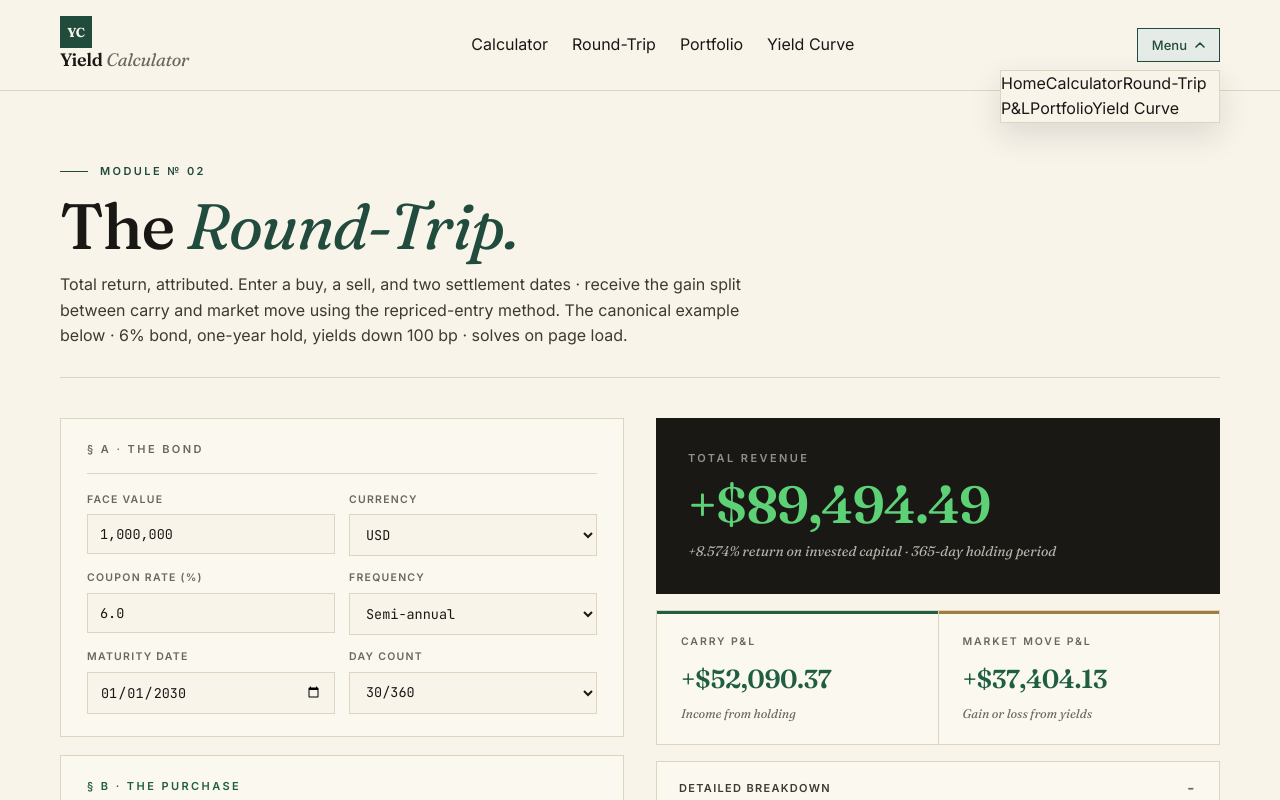
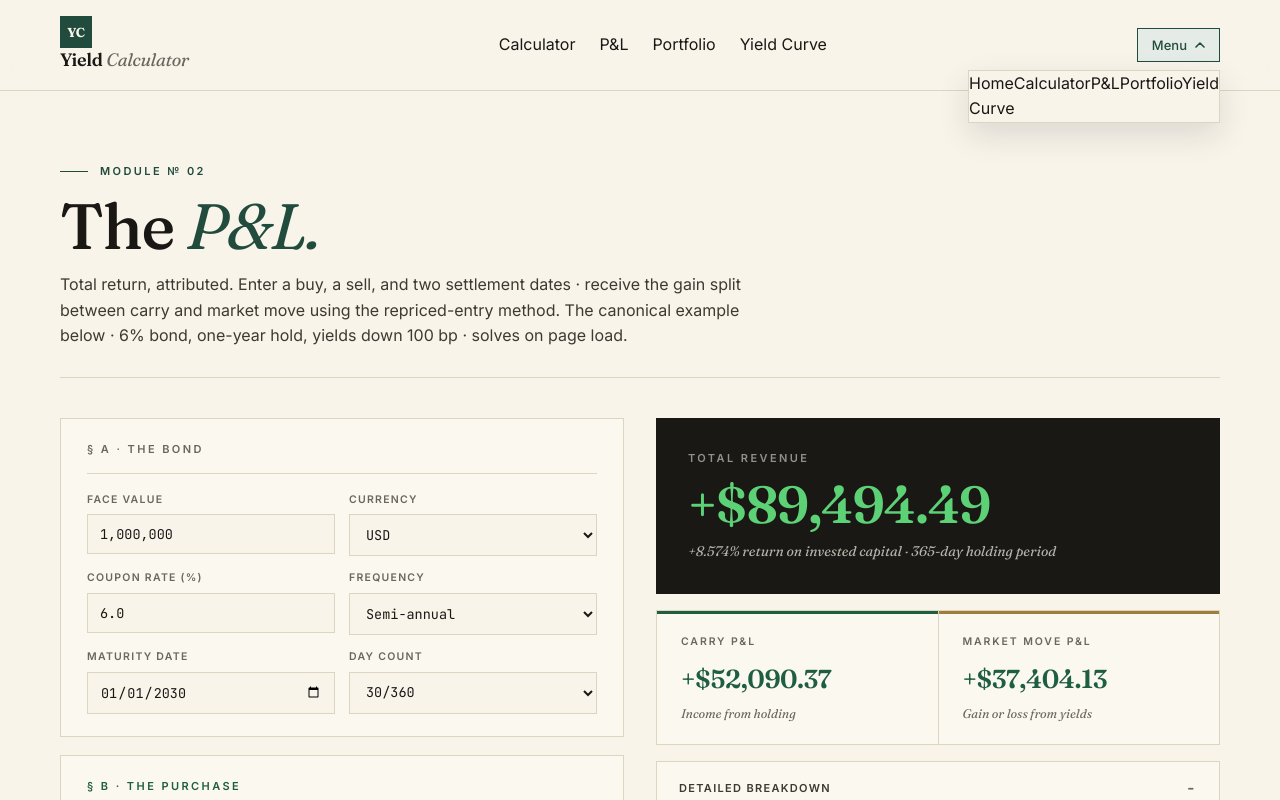
Before and after one commit to Garik725/Yield-Calculator, a Next.js app: page /revenue in a window 1280 px wide. Both pictures are taken after a click on the button "Menu". Shown: the top 800 px of the page. Built offline with nearby package versions, Linux system fonts and the light colour scheme.

Commit message:
Add files via upload
Rename Round-Trip to P&L; ensure Menu dropdown on all pages

```diff
--- a/pages/calc.js
+++ b/pages/calc.js
@@ -628,7 +628,7 @@ export default function Calc() {
           <Link href="/" className="pn-brand">Yield Calculator</Link>
           <div className="pn-modules">
             <Link href="/calc" className="pn-mod active">Calculator</Link>
-            <Link href="/revenue" className="pn-mod">Round-Trip</Link>
+            <Link href="/revenue" className="pn-mod">P&amp;L</Link>
             <Link href="/portfolio" className="pn-mod">Portfolio</Link>
             <Link href="/curve" className="pn-mod">Yield Curve</Link>
           </div>
@@ -643,7 +643,7 @@ export default function Calc() {
               <div className="nav-panel">
                 <Link href="/" className="np-link" onClick={() => setNavOpen(false)}>Home</Link>
                 <Link href="/calc" className="np-link active" onClick={() => setNavOpen(false)}>Calculator</Link>
-                <Link href="/revenue" className="np-link" onClick={() => setNavOpen(false)}>Round-Trip P&amp;L</Link>
+                <Link href="/revenue" className="np-link" onClick={() => setNavOpen(false)}>P&amp;L</Link>
                 <Link href="/portfolio" className="np-link" onClick={() => setNavOpen(false)}>Portfolio</Link>
                 <Link href="/curve" className="np-link" onClick={() => setNavOpen(false)}>Yield Curve</Link>
               </div>
--- a/pages/curve.js
+++ b/pages/curve.js
@@ -95,7 +95,7 @@ export default function Curve() {
           </Link>
           <nav className="hd-nav">
             <Link href="/calc" className="hd-link">Calculator</Link>
-            <Link href="/revenue" className="hd-link">Round-Trip</Link>
+            <Link href="/revenue" className="hd-link">P&amp;L</Link>
             <Link href="/portfolio" className="hd-link">Portfolio</Link>
             <Link href="/curve" className="hd-link active">Yield Curve</Link>
           </nav>
@@ -110,7 +110,7 @@ export default function Curve() {
               <div className="nav-panel">
                 <Link href="/" className="np-link" onClick={() => setNavOpen(false)}>Home</Link>
                 <Link href="/calc" className="np-link" onClick={() => setNavOpen(false)}>Calculator</Link>
-                <Link href="/revenue" className="np-link" onClick={() => setNavOpen(false)}>Round-Trip P&amp;L</Link>
+                <Link href="/revenue" className="np-link" onClick={() => setNavOpen(false)}>P&amp;L</Link>
                 <Link href="/portfolio" className="np-link" onClick={() => setNavOpen(false)}>Portfolio</Link>
                 <Link href="/curve" className="np-link active" onClick={() => setNavOpen(false)}>Yield Curve</Link>
               </div>
--- a/pages/portfolio.js
+++ b/pages/portfolio.js
@@ -385,7 +385,7 @@ export default function Portfolio() {
           </Link>
           <nav className="hd-nav">
             <Link href="/calc" className="hd-link">Calculator</Link>
-            <Link href="/revenue" className="hd-link">Round-Trip</Link>
+            <Link href="/revenue" className="hd-link">P&amp;L</Link>
             <Link href="/portfolio" className="hd-link active">Portfolio</Link>
             <Link href="/curve" className="hd-link">Yield Curve</Link>
           </nav>
@@ -400,7 +400,7 @@ export default function Portfolio() {
               <div className="nav-panel">
                 <Link href="/" className="np-link" onClick={() => setNavOpen(false)}>Home</Link>
                 <Link href="/calc" className="np-link" onClick={() => setNavOpen(false)}>Calculator</Link>
-                <Link href="/revenue" className="np-link" onClick={() => setNavOpen(false)}>Round-Trip P&amp;L</Link>
+                <Link href="/revenue" className="np-link" onClick={() => setNavOpen(false)}>P&amp;L</Link>
                 <Link href="/portfolio" className="np-link active" onClick={() => setNavOpen(false)}>Portfolio</Link>
                 <Link href="/curve" className="np-link" onClick={() => setNavOpen(false)}>Yield Curve</Link>
               </div>
--- a/pages/revenue.js
+++ b/pages/revenue.js
@@ -124,7 +124,7 @@ export default function Revenue() {
   return (
     <>
       <Head>
-        <title>Round-Trip P&L · Yield Calculator</title>
+        <title>P&amp;L · Yield Calculator</title>
         <meta name="description" content="Round-trip P&L attribution: total return split between carry and market move." />
         <link rel="preconnect" href="https://fonts.googleapis.com" />
         <link rel="preconnect" href="https://fonts.gstatic.com" crossOrigin="anonymous" />
@@ -163,7 +163,7 @@ export default function Revenue() {
           </Link>
           <nav className="hd-nav">
             <Link href="/calc" className="hd-link">Calculator</Link>
-            <Link href="/revenue" className="hd-link active">Round-Trip</Link>
+            <Link href="/revenue" className="hd-link active">P&amp;L</Link>
             <Link href="/portfolio" className="hd-link">Portfolio</Link>
             <Link href="/curve" className="hd-link">Yield Curve</Link>
           </nav>
@@ -178,7 +178,7 @@ export default function Revenue() {
               <div className="nav-panel">
                 <Link href="/" className="np-link" onClick={() => setNavOpen(false)}>Home</Link>
                 <Link href="/calc" className="np-link" onClick={() => setNavOpen(false)}>Calculator</Link>
-                <Link href="/revenue" className="np-link active" onClick={() => setNavOpen(false)}>Round-Trip P&amp;L</Link>
+                <Link href="/revenue" className="np-link active" onClick={() => setNavOpen(false)}>P&amp;L</Link>
                 <Link href="/portfolio" className="np-link" onClick={() => setNavOpen(false)}>Portfolio</Link>
                 <Link href="/curve" className="np-link" onClick={() => setNavOpen(false)}>Yield Curve</Link>
               </div>
@@ -191,7 +191,7 @@ export default function Revenue() {
         <div className="page-inner">
           <div className="page-head">
             <div className="eyebrow">Module № 02</div>
-            <h1 className="page-h">The <em>Round-Trip.</em></h1>
+            <h1 className="page-h">The <em>P&amp;L.</em></h1>
             <p className="page-lede">
               Total return, attributed. Enter a buy, a sell, and two settlement dates · receive the gain split between carry and market move using the repriced-entry method. The canonical example below · 6% bond, one-year hold, yields down 100 bp · solves on page load.
             </p>
```
Also changed, not shown: pages/index.js (+5 -5 lines).
